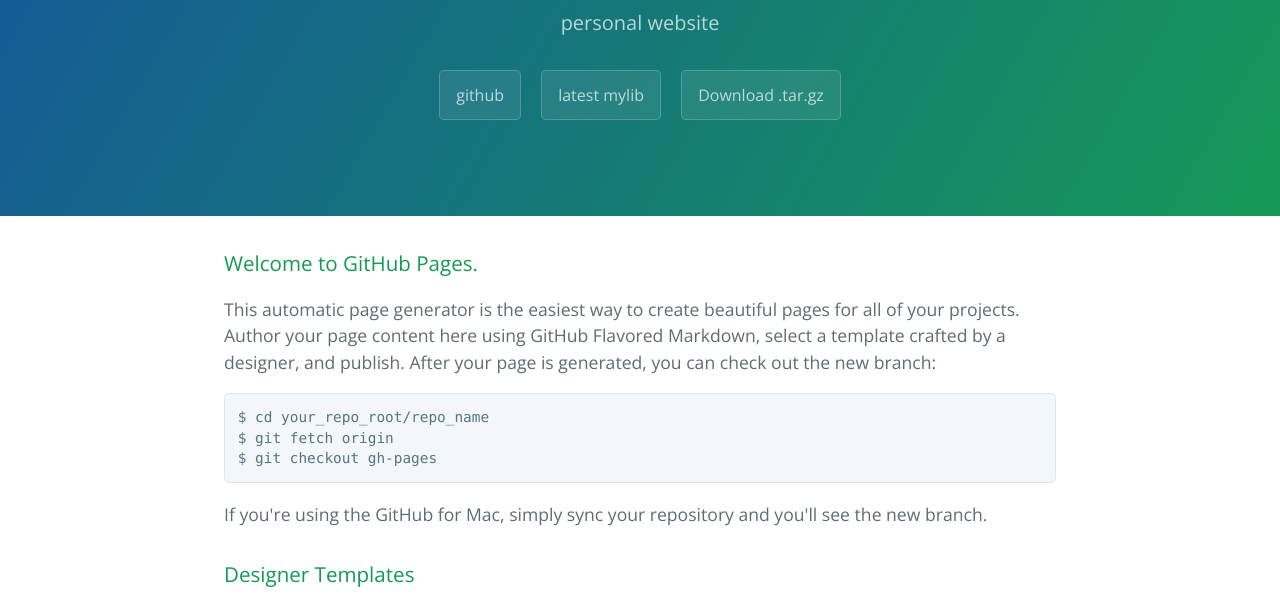
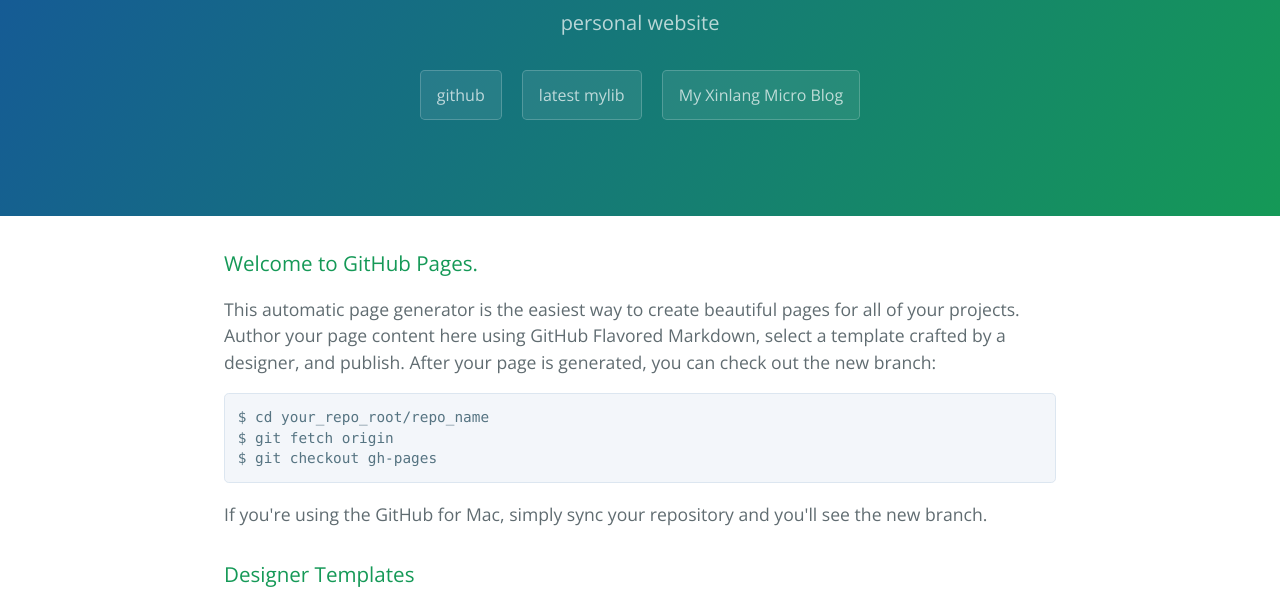
Before and after one commit to hhhhsdxxxx/hhhhsdxxxx_web, a plain HTML site: page index.html in a window 1280 px wide. Shown: the part 167-772 px from the top of the page. Drawn offline with nearby package versions, Linux system fonts and the light colour scheme.

Commit message:
add weibo link

```diff
--- a/index.html
+++ b/index.html
@@ -15,8 +15,8 @@
       <h1 class="project-name">hhhhsdxxxx1993</h1>
       <h2 class="project-tagline">personal website</h2>
       <a href="https://github.com/hhhhsdxxxx/" class="btn">github</a>
-      <a href="https://github.com/hhhhsdxxxx/hhhhsdxxxx_web/mylib" class="btn">latest mylib</a>
-      <a href="https://github.com/hhhhsdxxxx/hhhhsdxxxx_web/tarball/master" class="btn">Download .tar.gz</a>
+      <a href="https://github.com/hhhhsdxxxx/hhhhsdxxxx_web/" class="btn">latest mylib</a>
+      <a href="http://www.weibo.com/576737372" class="btn">My Xinlang Micro Blog</a>
     </section>
 
     <section class="main-content">
```
